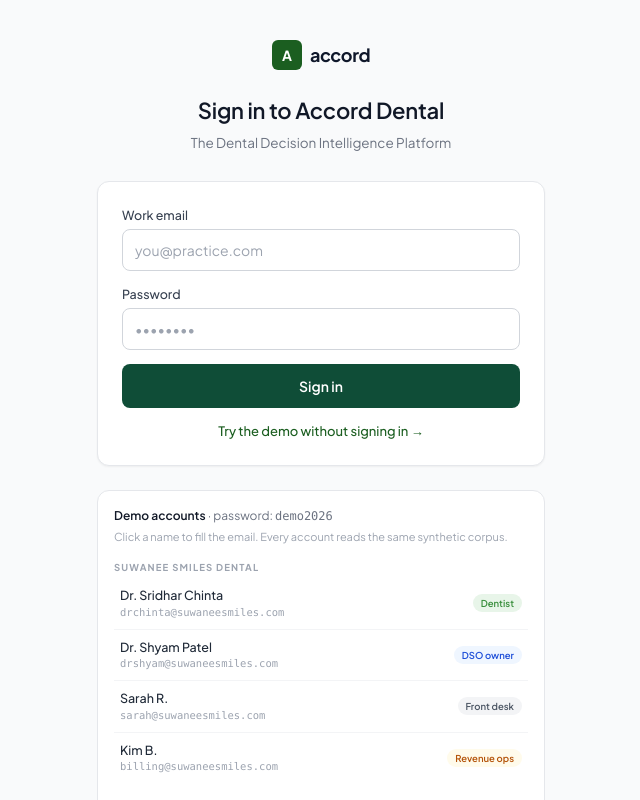
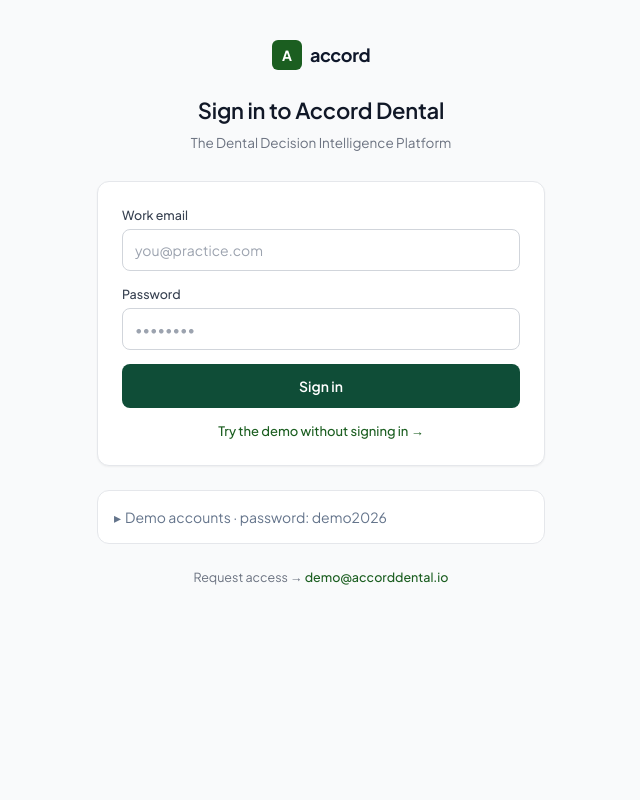
Before and after one commit to krishnamami/dental-os, a React (Vite) app in the folder frontend/: page /login in a window 1280 px wide. Shown: the top 800 px of the page, without its empty margins (319-959 px from the left). Built offline with nearby package versions, Linux system fonts and the light colour scheme.

Commit message:
fix: collapse demo accounts panel
Mirrors accorddental@0898243.

```diff
--- a/frontend/src/pages/Login.tsx
+++ b/frontend/src/pages/Login.tsx
@@ -74,6 +74,10 @@
   const [password, setPassword] = useState("");
   const [error, setError] = useState("");
   const [busy, setBusy] = useState(false);
+  // Collapsed on load. Eleven working credentials — one of them an
+  // admin that can impersonate anyone — should not be the first thing
+  // on the page. Someone who needs them knows to look.
+  const [showDemo, setShowDemo] = useState(false);
 
   const from = (location.state as { from?: string } | null)?.from;
 
@@ -191,13 +195,20 @@
 
         {/* ── Demo accounts ─────────────────────────────────────── */}
         <div className="mt-6 rounded-xl border border-gray-200 bg-white p-4">
-          <p className="text-[12px] font-semibold text-gray-900">
-            Demo accounts{" "}
-            <span className="font-normal text-gray-500">
-              · password: <code className="font-mono">demo2026</code>
-            </span>
-          </p>
-          <p className="mt-1 text-[11px] text-gray-400">
+          <button
+            type="button"
+            onClick={() => setShowDemo((v) => !v)}
+            aria-expanded={showDemo}
+            aria-controls="demo-accounts"
+            className="flex items-center gap-1 text-sm text-slate-500 transition hover:text-slate-700"
+          >
+            <span aria-hidden="true">{showDemo ? "▾" : "▸"}</span>
+            Demo accounts · password: demo2026
+          </button>
+
+          {showDemo && (
+            <div id="demo-accounts">
+              <p className="mt-2 text-[11px] text-gray-400">
                 Click a name to fill the email. Every account reads the same
                 synthetic corpus.
               </p>
@@ -238,6 +249,8 @@
                     </div>
               ))}
             </div>
+          )}
+        </div>
 
         <p className="mt-6 text-center text-[12.5px] text-gray-500">
           Request access →{" "}
```
Lines whose indentation alone changed are shown as unchanged.
